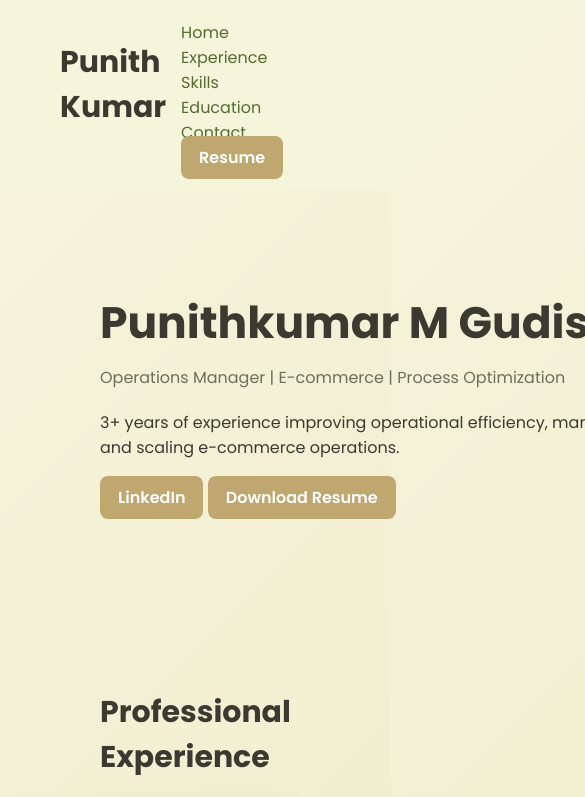
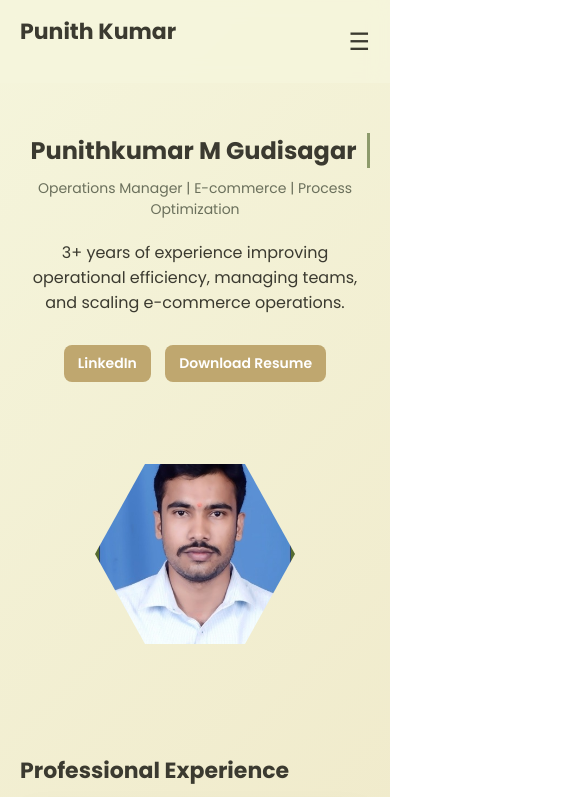
Before and after one commit to punithkumar686-sketch/punith-portfolio, a plain HTML site: page index.html in a window 390 px wide. Shown: the top 797 px of the page, 585 px wide, since content can reach past the window. Drawn offline with Linux system fonts and the light colour scheme.

Commit message:
Update index.html

```diff
--- a/index.html
+++ b/index.html
@@ -50,6 +50,73 @@ h2{font-size:30px;margin-bottom:20px}
 #progress{position:fixed;top:0;left:0;height:4px;background:#bfa76f;width:0%;z-index:2000}
 
 footer{text-align:center;padding:30px;background:rgba(245,245,220,0.8)}
+
+
+/* ================= MOBILE RESPONSIVE ================= */
+@media (max-width: 900px){
+
+header{padding:15px 20px;flex-direction:column;gap:10px}
+
+nav{display:flex;flex-wrap:wrap;justify-content:center}
+nav a{margin:8px}
+
+section{padding:50px 20px}
+
+.home{flex-direction:column;text-align:center}
+
+.hexagon{width:200px;height:200px;margin-top:20px}
+
+h1{font-size:28px}
+h2{font-size:22px}
+
+.card{padding:18px}
+
+.skills-grid,.grid-3{
+grid-template-columns:1fr;
+}
+
+.btn{display:inline-block;margin:5px 5px}
+
+}
+
+@media (max-width: 480px){
+
+h1{font-size:24px}
+.subtitle{font-size:14px}
+
+nav a{font-size:14px}
+
+.btn{padding:8px 14px;font-size:14px}
+
+}
+
+
+
+/* ================= MOBILE + DESKTOP ENHANCED ================= */
+.menu-toggle{display:none;font-size:24px;cursor:pointer}
+
+@media (max-width: 900px){
+header{flex-direction:row;justify-content:space-between;padding:15px 20px}
+.menu-toggle{display:block}
+nav{position:absolute;top:70px;left:0;width:100%;background:rgba(245,245,220,0.95);display:none;flex-direction:column;align-items:center;padding:15px 0}
+nav.active{display:flex}
+nav a{margin:10px 0}
+section{padding:50px 20px}
+.home{flex-direction:column;text-align:center}
+.hexagon{width:200px;height:200px;margin-top:20px}
+h1{font-size:28px}
+h2{font-size:22px}
+.card{padding:18px}
+.skills-grid,.grid-3{grid-template-columns:1fr}
+.btn{display:inline-block;margin:5px}
+}
+
+@media (max-width: 480px){
+h1{font-size:24px}
+.subtitle{font-size:14px}
+.btn{padding:8px 14px;font-size:14px}
+}
+
 </style>
 </head>
 
@@ -58,7 +125,8 @@ footer{text-align:center;padding:30px;background:rgba(245,245,220,0.8)}
 
 <header>
 <h2>Punith Kumar</h2>
-<nav>
+<div class="menu-toggle" onclick="toggleMenu()">☰</div>
+<nav id="navMenu">
 <a href="#home">Home</a>
 <a href="#experience">Experience</a>
 <a href="#skills">Skills</a>
@@ -181,6 +249,13 @@ let height=document.documentElement.scrollHeight-document.documentElement.client
 let scrolled=(winScroll/height)*100;
 document.getElementById("progress").style.width=scrolled+"%";
 }
+
+
+function toggleMenu(){
+const menu=document.getElementById('navMenu');
+menu.classList.toggle('active');
+}
+
 </script>
 
 </body>
```
